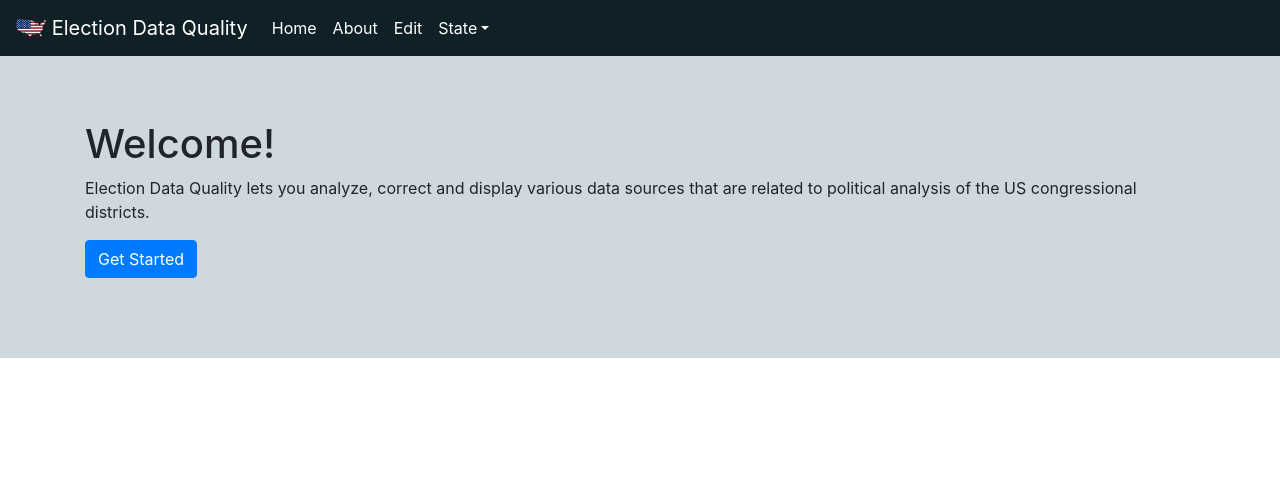
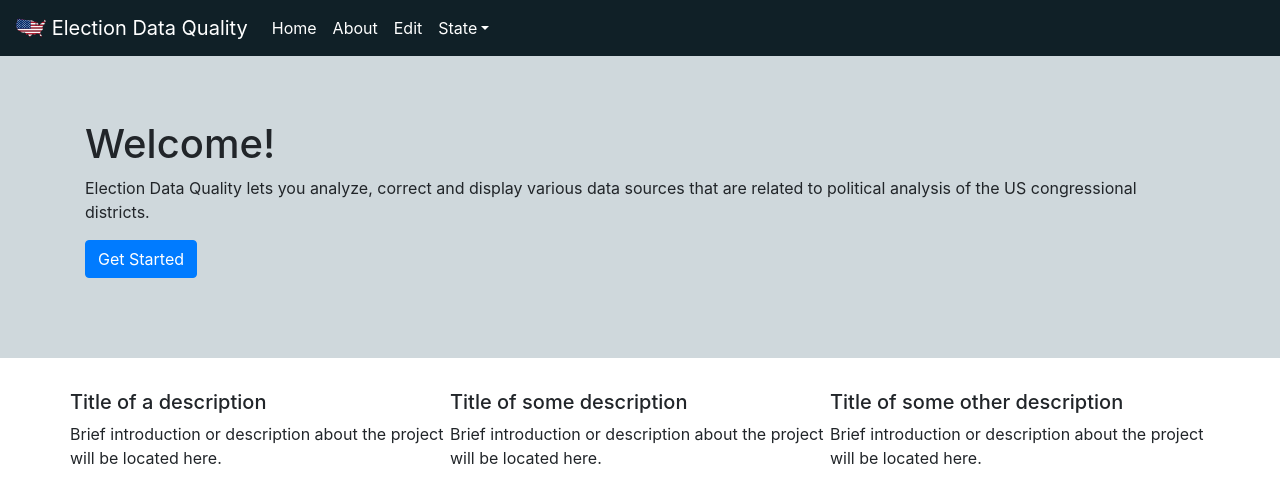
Before and after one commit to msukmoon/election-data-quality, a React (Create React App) app in the folder gui-prototype/: page / in a window 1280 px wide. Shown: the top 504 px of the page. Built offline with nearby package versions, Linux system fonts and the light colour scheme.

Commit message:
Made the GUI to look little better

```diff
--- a/gui-prototype/src/About.js
+++ b/gui-prototype/src/About.js
@@ -1,26 +1,27 @@
 import React from "react";
 import Container from "react-bootstrap/Container";
-import Row from "react-bootstrap/Row";
-import Col from "react-bootstrap/Col";
+import Jumbotron from "react-bootstrap/Jumbotron";
 import styled from "styled-components";
 
-const Styles = styled.div``;
+const Styles = styled.div`
+  .jumbotron {
+    background-color: #cfd8dc;
+  },
+`;
 
 function About() {
   return (
     <Styles>
-      <Container className="pt-5">
-        <Row>
-          <Col>
-            <h2>About us</h2>
-          </Col>
-        </Row>
-        <Row>
-          <Col>
-            We are Team Cyclones from Stony Brook University's Spring 2020 CSE
-            416-01 Class.
-          </Col>
-        </Row>
+      <Jumbotron fluid className="px-0">
+        <Container>
+          <h1>About us</h1>
+        </Container>
+      </Jumbotron>
+      <Container>
+        <p>
+          We are Team Cyclones from Stony Brook University's Spring 2020 CSE
+          416-01 Class.
+        </p>
       </Container>
     </Styles>
   );
--- a/gui-prototype/src/Edit.js
+++ b/gui-prototype/src/Edit.js
@@ -13,14 +13,14 @@ import sc from "./data/SouthCarolina.json";
 
 const Styles = styled.div`
   .nav {
-    background-color: #9ea7aa;
+    background-color: #37474f;
   }
 
   .nav-item .nav-link {
-    color: black;
+    color: white;
 
     &:hover {
-      color: white;
+      color: #9ea7aa;
     }
   }
 
@@ -102,9 +102,11 @@ class Edit extends React.Component {
 
   // constructor(props) {
   //   super(props);
-  //   this.state = { isClicked: false };
-
-  //   this.handleClick = this.handleClick.bind(this);
+  //   this.state = {
+  //     // isClicked: false,
+  //     isSidebarOpen: false
+  //   };
+  //   // this.handleClick = this.handleClick.bind(this);
   // }
 
   getStyle() {
@@ -126,9 +128,15 @@ class Edit extends React.Component {
 
   // handleClick() {
   //   this.setState(state => ({
-  //     isClicked: !state.isClicked
+  //     isClicked: state.isClicked
   //   }));
   // }
+
+  handleClick() {
+    this.setState(state => ({
+      isSidebarOpen: state.isOpen
+    }));
+  }
 
   render() {
     const position = [this.state.lat, this.state.lng];
@@ -139,6 +147,8 @@ class Edit extends React.Component {
           width={"40%"}
           menuClassName={"menu-right"}
           burgerButtonClassName={"burger-right"}
+          // isOpen={this.state.isSidebarOpen}
+          // onStateChange={this.handleStateChange}
         >
           <Table striped bordered hover size="sm">
             <thead>
--- a/gui-prototype/src/Home.js
+++ b/gui-prototype/src/Home.js
@@ -1,5 +1,7 @@
 import React from "react";
 import Container from "react-bootstrap/Container";
+import Row from "react-bootstrap/Row";
+import Col from "react-bootstrap/Col";
 import Jumbotron from "react-bootstrap/Jumbotron";
 import Button from "react-bootstrap/Button";
 import styled from "styled-components";
@@ -26,6 +28,43 @@ function Home() {
           </p>
         </Container>
       </Jumbotron>
+      <Container>
+        <Row>
+          <Col>
+            <Row>
+              <h5>Title of a description</h5>
+            </Row>
+            <Row>
+              <p>
+                Brief introduction or description about the project will be
+                located here.
+              </p>
+            </Row>
+          </Col>
+          <Col>
+            <Row>
+              <h5>Title of some description</h5>
+            </Row>
+            <Row>
+              <p>
+                Brief introduction or description about the project will be
+                located here.
+              </p>
+            </Row>
+          </Col>
+          <Col>
+            <Row>
+              <h5>Title of some other description</h5>
+            </Row>
+            <Row>
+              <p>
+                Brief introduction or description about the project will be
+                located here.
+              </p>
+            </Row>
+          </Col>
+        </Row>
+      </Container>
     </Styles>
   );
 }
--- a/gui-prototype/src/NotFound.js
+++ b/gui-prototype/src/NotFound.js
@@ -1,23 +1,24 @@
 import React from "react";
 import Container from "react-bootstrap/Container";
-import Row from "react-bootstrap/Row";
-import Col from "react-bootstrap/Col";
+import Jumbotron from "react-bootstrap/Jumbotron";
 import styled from "styled-components";
 
-const Styles = styled.div``;
+const Styles = styled.div`
+  .jumbotron {
+    background-color: #cfd8dc;
+  },
+`;
 
 function NotFound() {
   return (
     <Styles>
-      <Container className="pt-5">
-        <Row>
-          <Col>
-            <h2>Error 404</h2>
-          </Col>
-        </Row>
-        <Row>
-          <Col>Page not found :(</Col>
-        </Row>
+      <Jumbotron fluid className="px-0">
+        <Container>
+          <h1>Error 404</h1>
+        </Container>
+      </Jumbotron>
+      <Container>
+        <p>Page not found :(</p>
       </Container>
     </Styles>
   );
```
